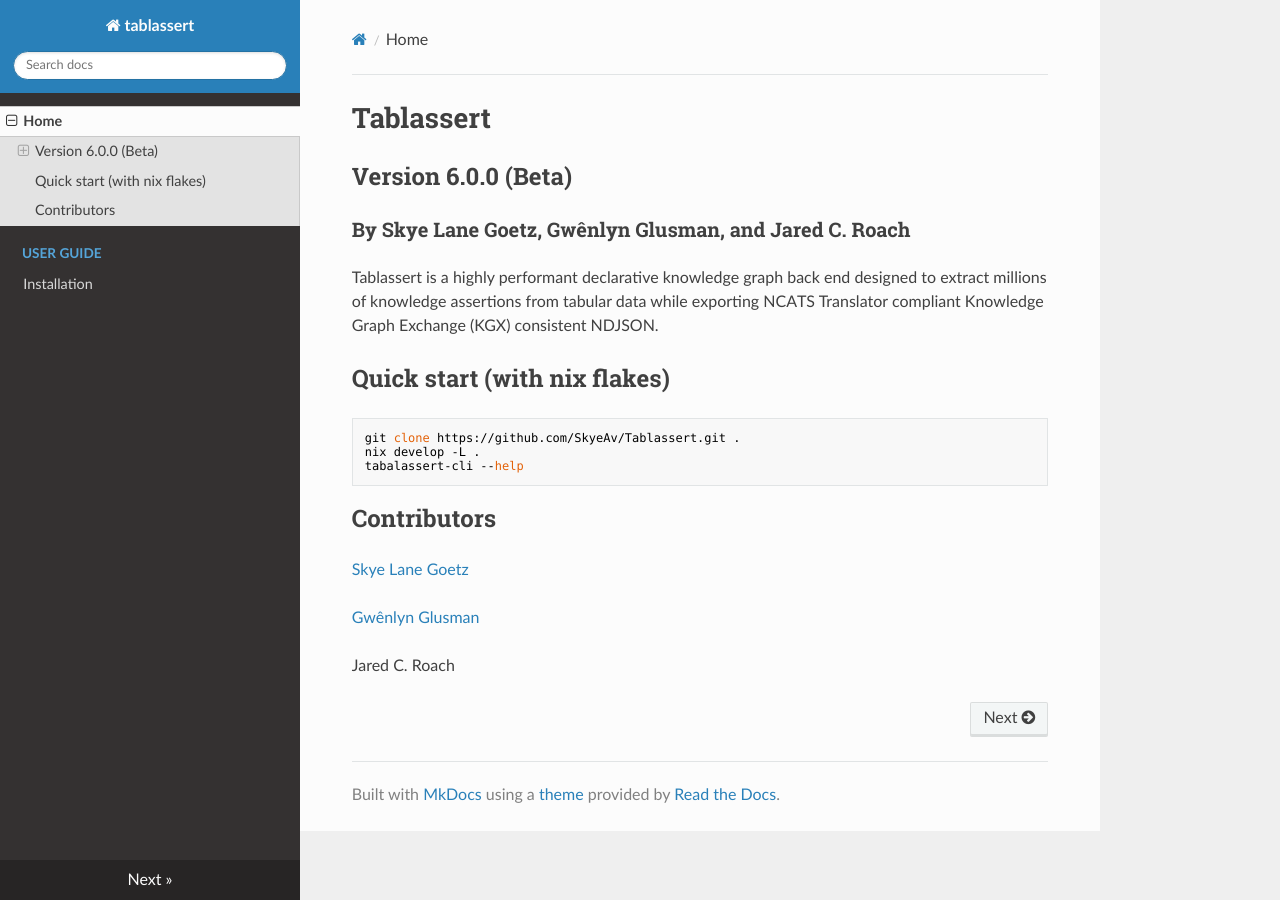
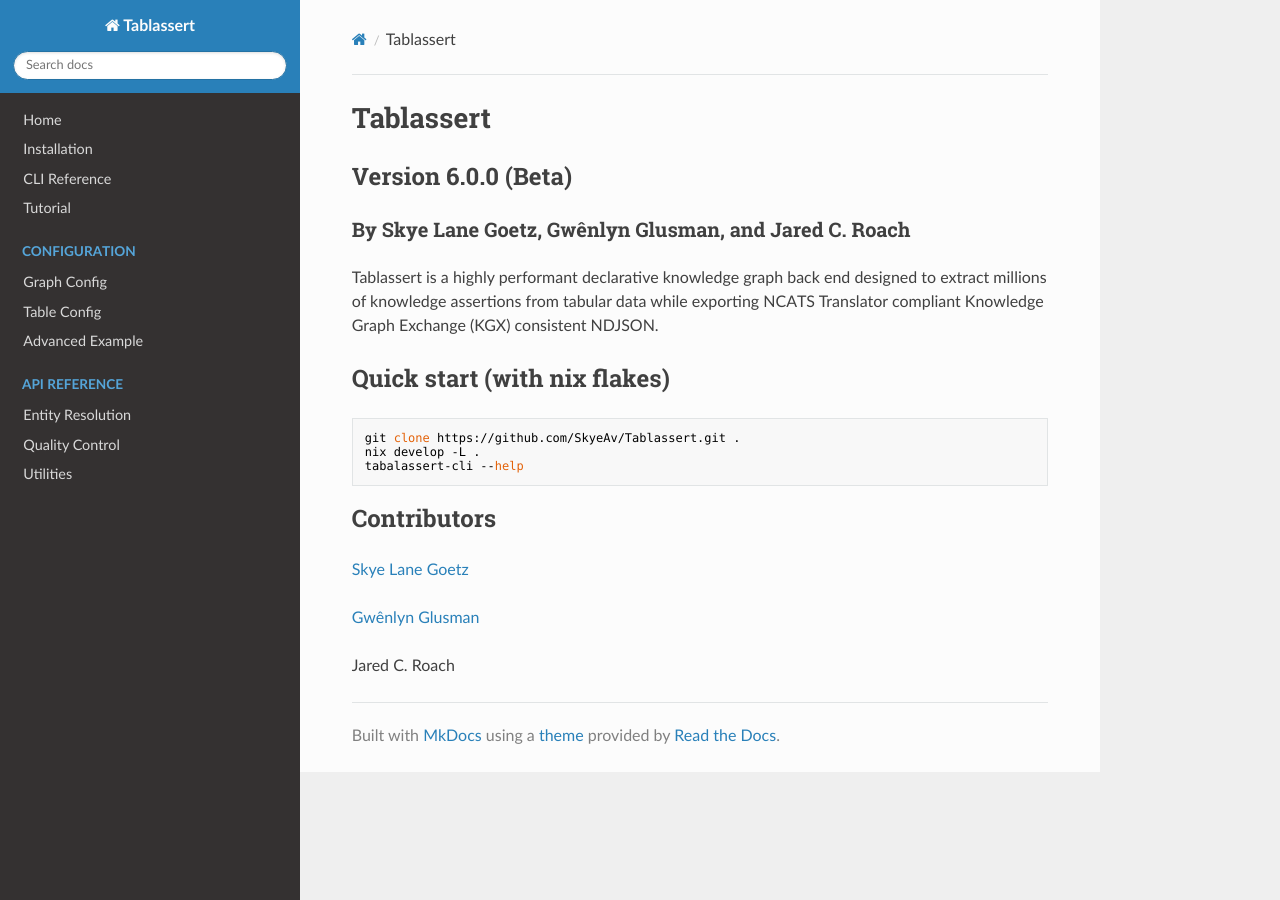
Before and after one commit to SkyeAv/Tablassert3.0.0, an MkDocs documentation site: the page built from docs/INDEX.md, in a window 1280 px wide. Built offline with MkDocs 1.6.1, drawn with Linux system fonts in a browser that asks for light colours; nearby versions of some CDN libraries.

Commit message:
docs: update mkdocs navigation structure

```diff
--- a/mkdocs.yml
+++ b/mkdocs.yml
@@ -1,6 +1,15 @@
-site_name: tablassert
+site_name: Tablassert
 theme: readthedocs
 nav:
-  - Home: INDEX.md
-  - User Guide:
-    - INSTALLATION.md
+  - Home: index.md
+  - Installation: installation.md
+  - CLI Reference: cli.md
+  - Tutorial: tutorial.md
+  - Configuration:
+    - Graph Config: configuration/graph.md
+    - Table Config: configuration/table.md
+    - Advanced Example: configuration/advanced-example.md
+  - API Reference:
+    - Entity Resolution: api/fullmap.md
+    - Quality Control: api/qc.md
+    - Utilities: api/utils.md
```
